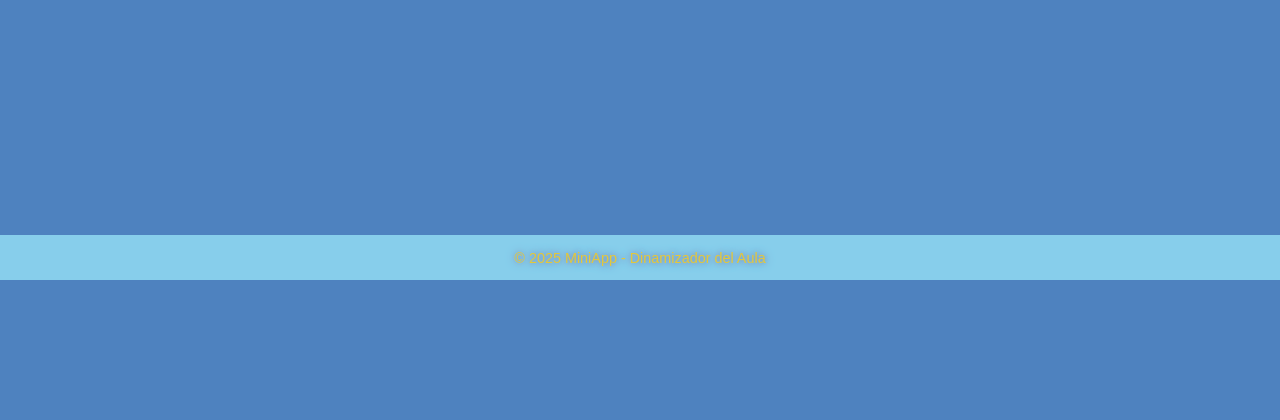
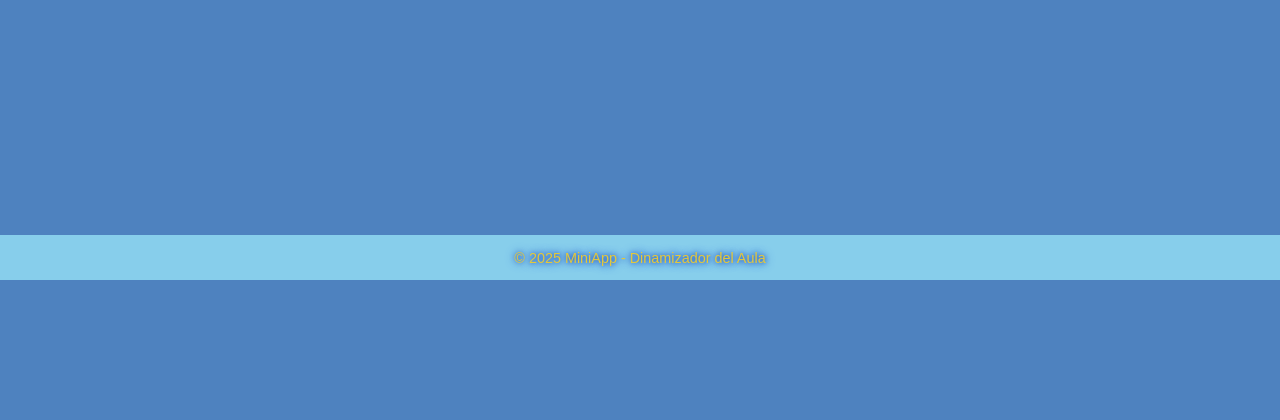
Before and after one commit to CostaAtenasMiniApp/MiniApps-Telegram-Proyecto-CostaAtenas, a Flask app: page /classroom in a window 1280 px wide. Shown: the part 520-940 px from the top of the page. Run offline with Flask 3, Linux system fonts and the light colour scheme; some libraries are stand-ins or nearby versions.

Commit message:
obscurecer el glow del texto del footer

```diff
--- a/src/miniapps/static/styles.css
+++ b/src/miniapps/static/styles.css
@@ -2,7 +2,7 @@
 :root {
     --color-primary: #4e82bf; /* Azul medio */
     --color-secondary: #e3c83b; /* Amarillo dorado */
-    --color-accent: #7e92bf; /* Azul grisáceo */
+    --color-accent: #1b4dc1; /* Azul grisáceo */
     --color-text: #edf3f8; /* Blanco azulado */
     --color-header:#87CEEB; /* Azul claro */
 }
@@ -38,9 +38,7 @@ h1 {
     left:50%;
     transform: translate(-50%, -50%);
     z-index: 1;
-
     margin: 0;
-
     font-size: 1.8rem;
     text-shadow: 0 0 10px var(--color-primary), 0 0 20px var(--color-primary), 0 0 30px var(--color-primary);
 }
```
